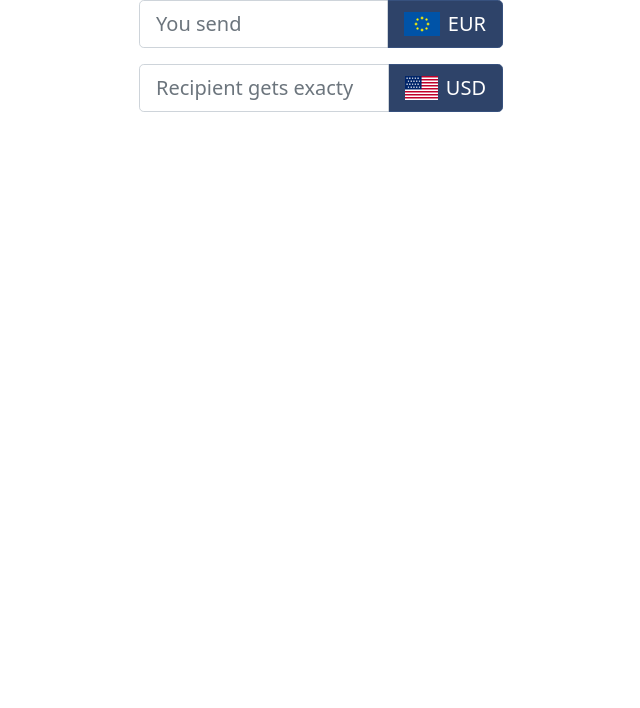
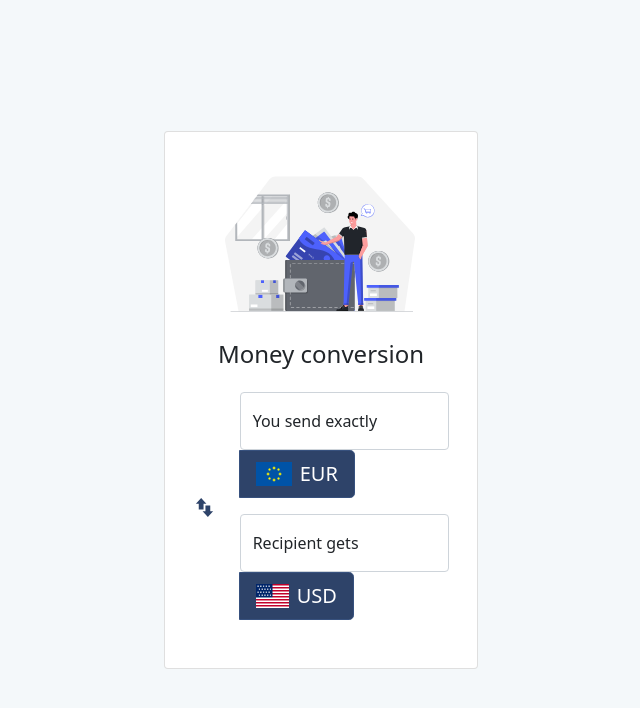
Before and after one commit to vinirossado/Conversion-Money-Fully-Rxjs, an Angular app: page / in a window 1280 px wide. Shown: the top 708 px of the page, without its empty margins (307-947 px from the left). Built offline with nearby package versions, Linux system fonts and the light colour scheme.

Commit message:
Feature: Applying loading

```diff
--- a/src/app/conversion/conversion/conversion.component.html
+++ b/src/app/conversion/conversion/conversion.component.html
@@ -1,35 +1,65 @@
-<div class="container d-flex h-100">
+<div class="container-fluid d-flex w-100 vh-100" style="background-color: #f4f8fa;">
     <div class="row align-self-center w-100">
-        <form [formGroup]="conversionForm">
-            <div class="col-12 d-grid gap-3 place-items-center">
-                <div class="col-4">
-                    <div class="input-group input-group-lg">
-                        <input type="text" formControlName="sentAmount" class="form-control"
-                            placeholder="You send" inputmode="decimal" aria-label="Sizing example input"
-                            aria-describedby="inputGroup-sizing-lg">
+
+        <div class="card w-25 mx-auto">
+            <div class="col-12">
+                <div class="card-body pb-5">
+                    <img class="img-fluid" src="/assets/icons/wallet.svg">
+                    <h4 class="text-center mb-4">Money conversion</h4>
+                    <form class="row" [formGroup]="conversionForm">
+                        <div class="col-2 align-self-center text-center transition-all">
+                            <ng-container [ngSwitch]="loading$ | async">
+
+                                <div class="spinner-grow spinner-color" *ngSwitchCase="true" role="status">
+                                    <span class="visually-hidden">Loading...</span>
+                                </div>
+                                <img *ngSwitchDefault  class="img-fluid" height="24" src="/assets/icons/swap-vertical-bold.svg">
+                            </ng-container>
+                        </div>
+
+
+                        <div class="col-10">
+
+                            <div class="d-grid gap-3 justify-content-center">
+                                <div class="input-group has-validation input-group-lg">
+
+                                    <div class="form-floating">
+                                        <input type="text" inputmode="decimal" placeholder="100"
+                                            formControlName="sentAmount" class="form-control" id="sendId">
+                                        <label for="sendId">You send exactly</label>
+                                    </div>
+
                                     <span class="input-group-text">
-
                                         <img class="pe-2" height="24px" src="../assets/icons/eur.webp">
                                         <span id="inputGroup-sizing-lg">EUR </span>
                                     </span>
-                    </div>
+
+                                    <span class="invalid-feedback">Your input is invalid</span>
                                 </div>
 
-                <div class="col-4">
-                    <div class="input-group input-group-lg">
-                        <input type="text" class="form-control" formControlName="receivedAmount"
-                            placeholder="Recipient gets exacty" inputmode="decimal" aria-label="Sizing example input"
-                            aria-describedby="inputGroup-sizing-lg">
+                                <div class="input-group has-validation input-group-lg">
+
+                                    <div class="form-floating">
+                                        <input type="text" inputmode="decimal" placeholder="100"
+                                            formControlName="receivedAmount" class="form-control" id="recipientId">
+                                        <label for="recipientId">Recipient gets</label>
+                                    </div>
+
                                     <span class="input-group-text">
 
                                         <img class="pe-2" height="24px" width="41px" src="../assets/icons/usd.webp">
                                         <span id="inputGroup-sizing-lg">USD</span>
                                     </span>
-                    </div>
+                                    <span class="invalid-feedback">Your input is invalid</span>
                                 </div>
 
 
                             </div>
+                        </div>
+
                     </form>
                 </div>
             </div>
+        </div>
+    </div>
+</div>
--- a/src/app/conversion/conversion/conversion.component.scss
+++ b/src/app/conversion/conversion/conversion.component.scss
@@ -7,3 +7,7 @@
 .place-items-center {
     place-items: center;
 }
+
+.spinner-color {
+    color: #2e4369;
+}
```
Also changed, not shown: src/assets/icons/swap-vertical-bold.svg (added), src/assets/icons/wallet.svg (added). Lines whose indentation alone changed are shown as unchanged.
